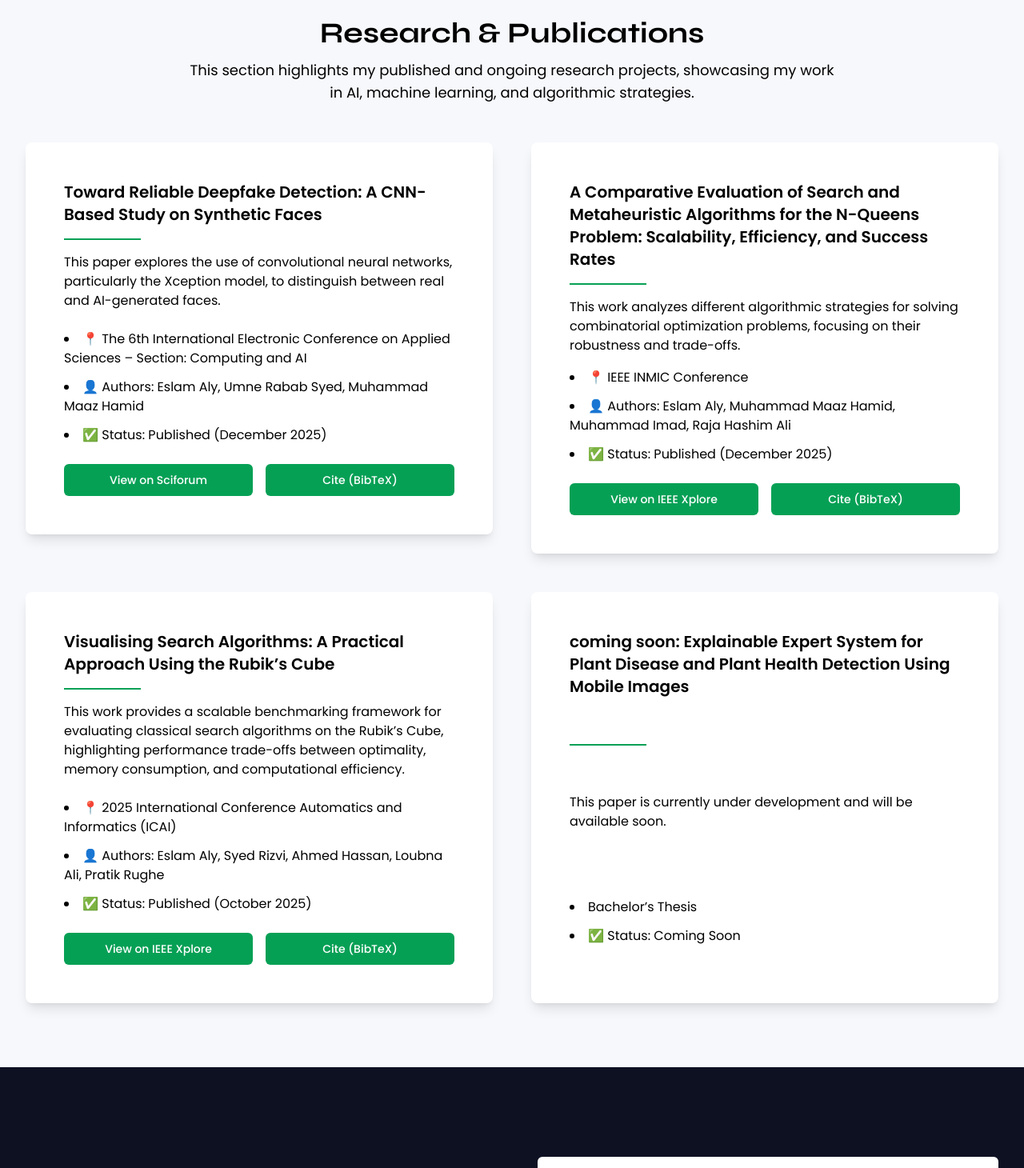
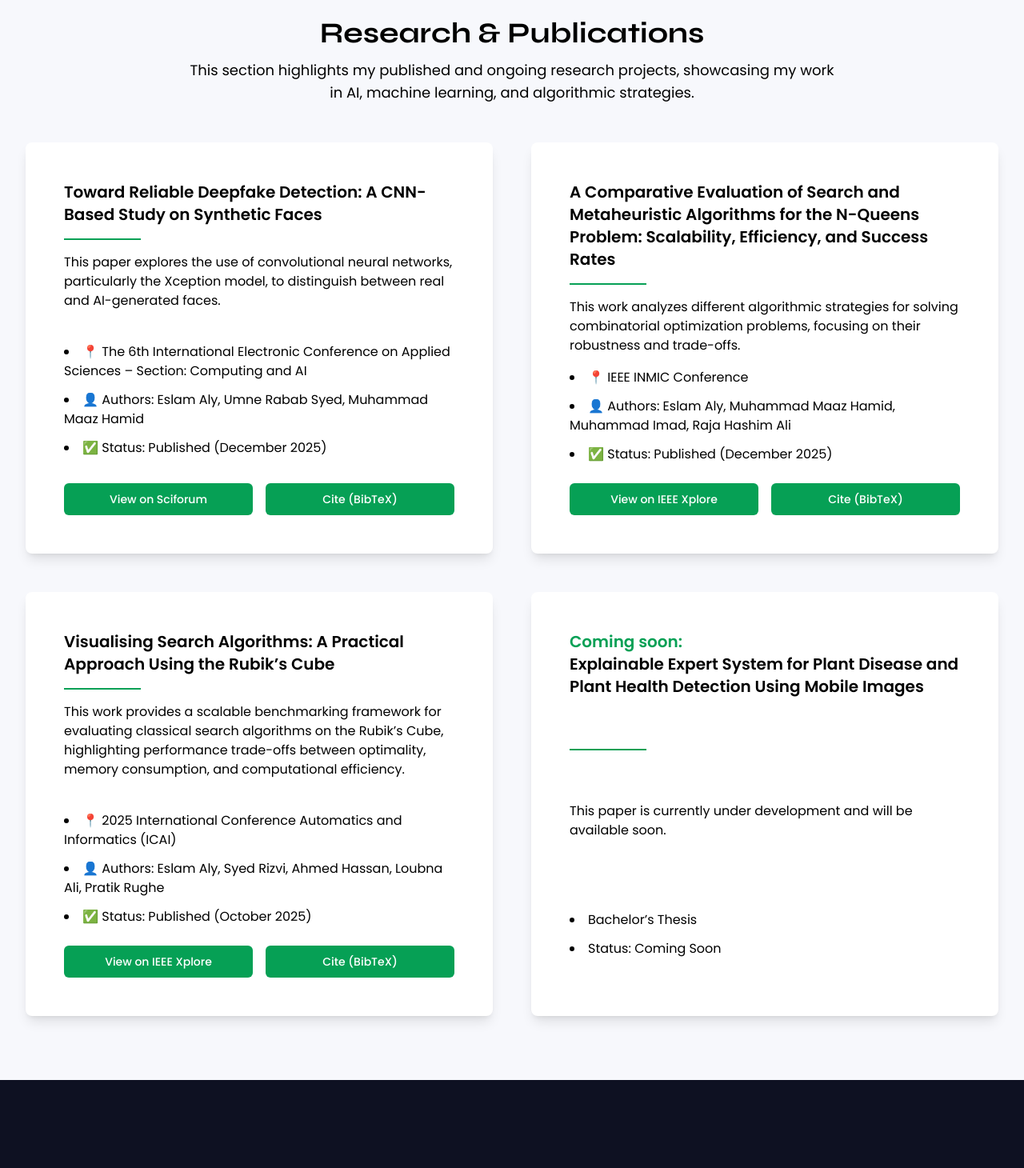
Before and after one commit to Eslam-Aly/my-portfolio, a React (Vite) app: page / in a window 1280 px wide. Shown: the part 2864-4324 px from the top of the page at 80% size. Built offline with nearby package versions, Linux system fonts and the light colour scheme.

Commit message:
Update Publications component layout for improved styling and consistency

```diff
--- a/src/components/Publications.jsx
+++ b/src/components/Publications.jsx
@@ -52,7 +52,7 @@ function Publications() {
             whileInView={"show"}
             viewport={{ once: false, amount: 0.4 }}
           >
-            <div className="bg-white rounded-lg p-12 flex-1 shadow-lg ">
+            <div className="bg-white rounded-lg p-12 flex-1 shadow-lg flex flex-col justify-between h-full">
               <h3 className="text-xl font-semibold mb-4">
                 Toward Reliable Deepfake Detection: A CNN-Based Study on
                 Synthetic Faces
@@ -114,7 +114,7 @@ function Publications() {
             whileInView={"show"}
             viewport={{ once: false, amount: 0.4 }}
           >
-            <div className="bg-white rounded-lg p-12 flex-1 shadow-lg flex flex-col justify-between">
+            <div className="bg-white rounded-lg p-12 flex-1 shadow-lg flex flex-col justify-between h-full">
               <h3 className="text-xl font-semibold mb-4">
                 A Comparative Evaluation of Search and Metaheuristic Algorithms
                 for the N-Queens Problem: Scalability, Efficiency, and Success
@@ -177,7 +177,7 @@ function Publications() {
             whileInView={"show"}
             viewport={{ once: false, amount: 0.4 }}
           >
-            <div className="bg-white rounded-lg p-12 flex-1 shadow-lg ">
+            <div className="bg-white rounded-lg p-12 flex-1 shadow-lg flex flex-col justify-between h-full">
               <h3 className="text-xl font-semibold mb-4">
                 Visualising Search Algorithms: A Practical Approach Using the
                 Rubik’s Cube
@@ -245,8 +245,10 @@ function Publications() {
           >
             <div className="bg-white rounded-lg p-12 flex-1 shadow-lg flex flex-col justify-between h-full">
               <h3 className="text-xl font-semibold mb-4">
-                coming soon: Explainable Expert System for Plant Disease and
-                Plant Health Detection Using Mobile Images
+                <span className="text-primary">Coming soon:</span>
+                <br />
+                Explainable Expert System for Plant Disease and Plant Health
+                Detection Using Mobile Images
               </h3>
               <hr className="w-24 border text-primary border-primary" />
 
@@ -257,7 +259,7 @@ function Publications() {
               <ul className="list-disc list-inside space-y-3 my-6">
                 <li>Bachelor’s Thesis</li>
 
-                <li>✅ Status: Coming Soon</li>
+                <li>Status: Coming Soon</li>
               </ul>
             </div>
           </motion.div>
```
